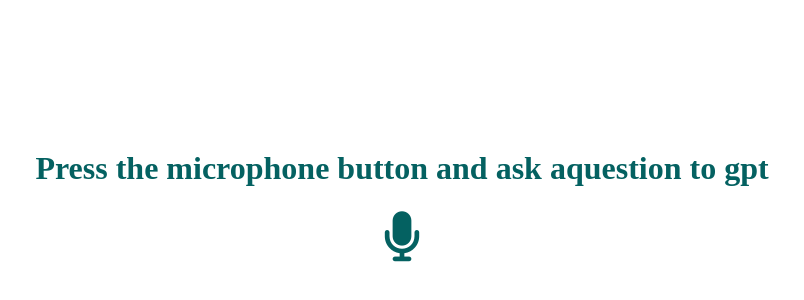
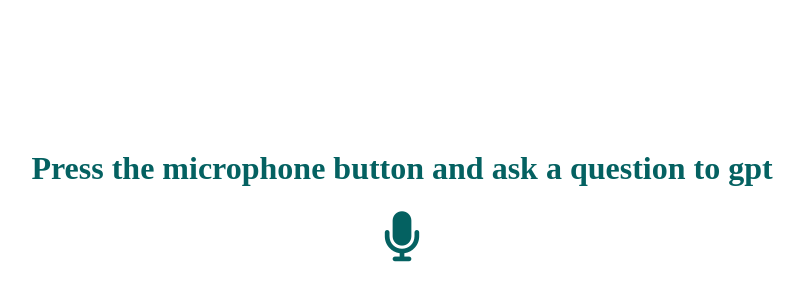
Before and after one commit to annabaharyan/task6-talk-with-gpt, a website: page public/index.html in a window 1280 px wide. Shown: the part 190-490 px from the top of the page, 238-1042 px from the left. Drawn offline with Linux system fonts and the light colour scheme.

Commit message:
misprint

```diff
--- a/public/index.html
+++ b/public/index.html
@@ -16,7 +16,7 @@
   </head>
   <body>
     <div>
-      <h1>Press the microphone button and ask aquestion to gpt</h1>
+      <h1>Press the microphone button and ask a question to gpt</h1>
       <button><i class="fa-solid fa-microphone"></i></button>
     </div>
 
```
